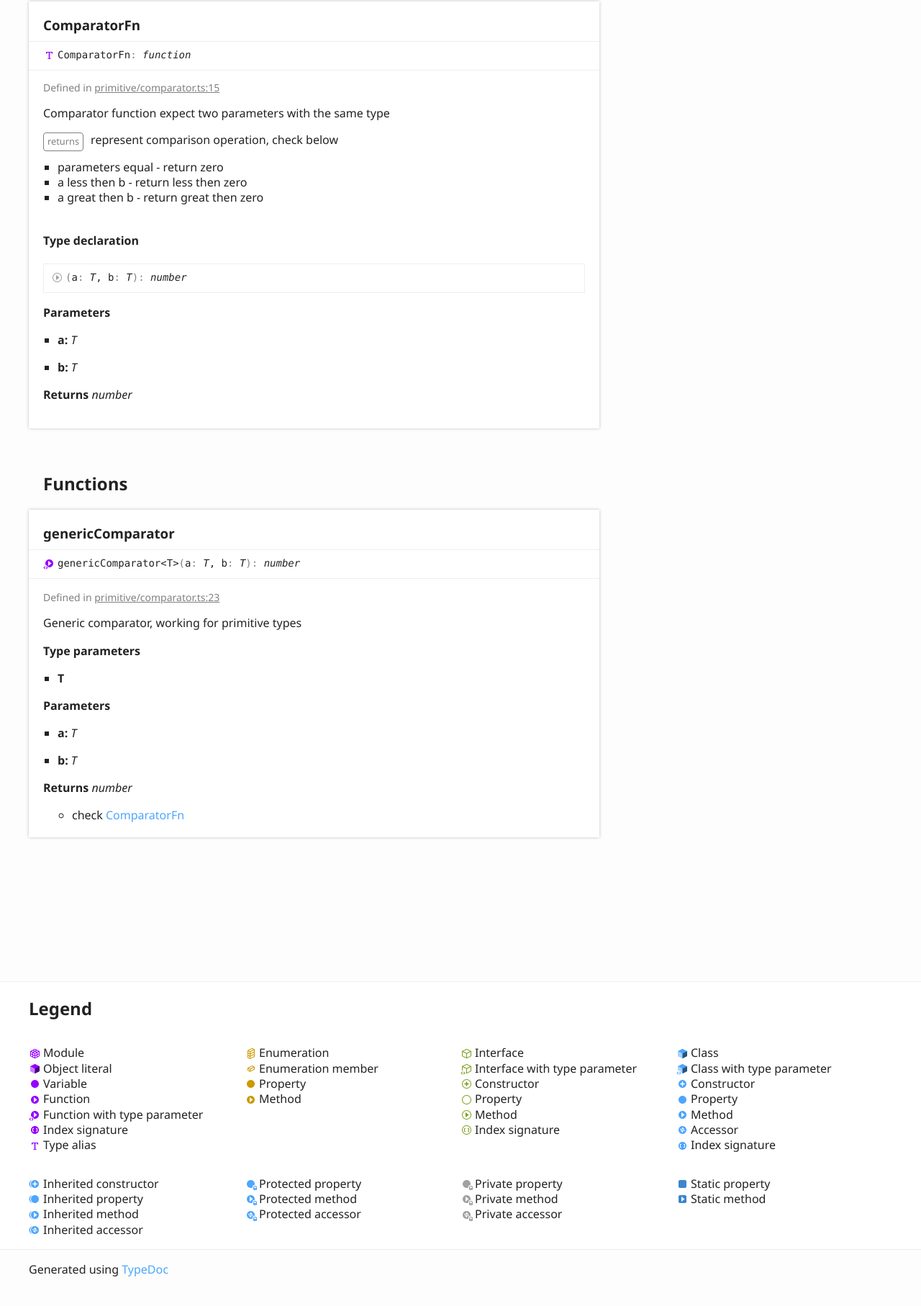
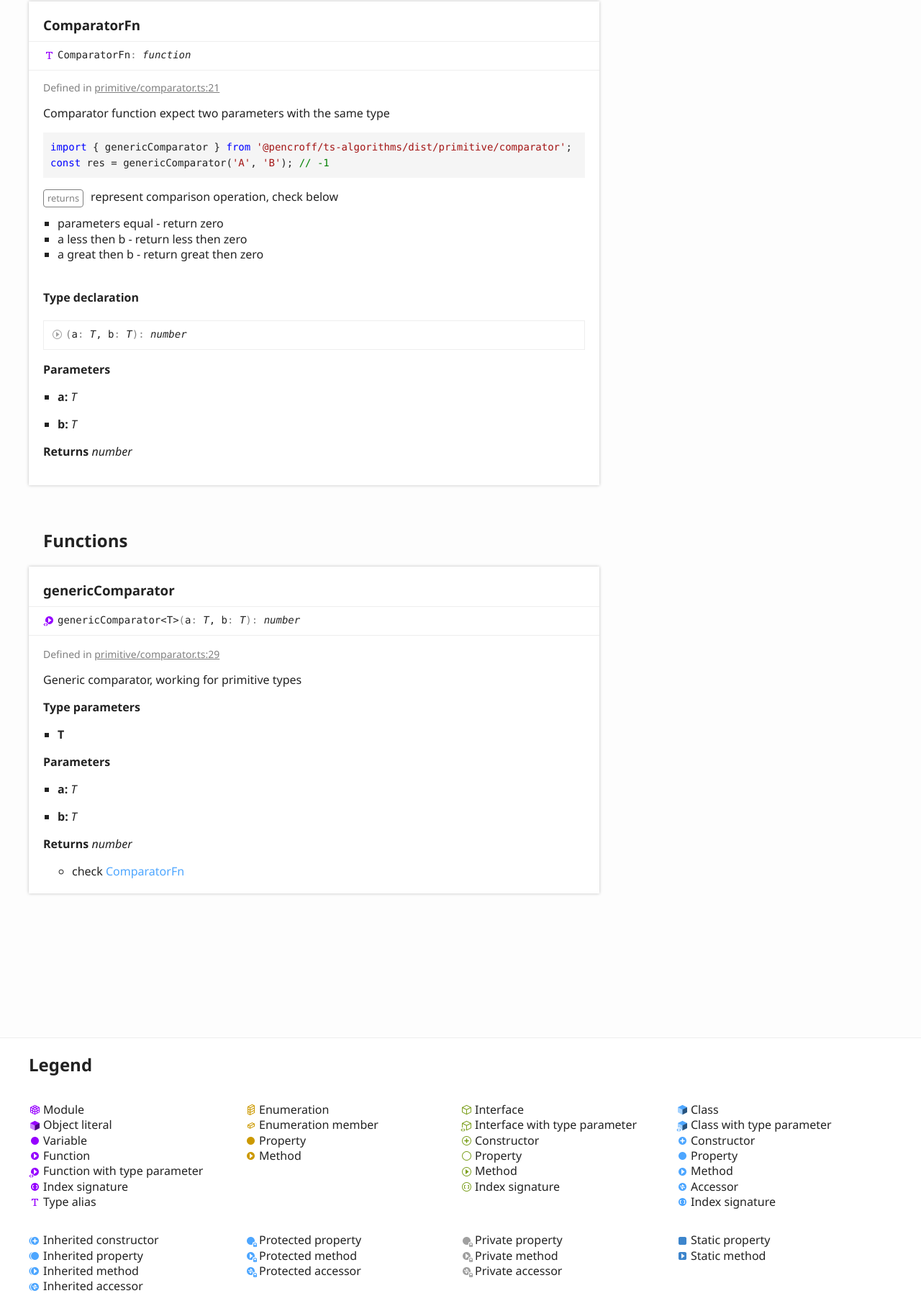
Before and after one commit to Pencroff/ts-algorithms, a website: page docs/modules/primitive.html in a window 1280 px wide. Shown: the part 693-2507 px from the top of the page at 72% size. Before the commit the page ends 2483 px from the top, so only its background shows below. Drawn offline with Linux system fonts and the light colour scheme.

Commit message:
[update] add example of import

```diff
--- a/docs/modules/primitive.html
+++ b/docs/modules/primitive.html
@@ -100,13 +100,15 @@
 					<div class="tsd-signature tsd-kind-icon">Comparator<wbr>Fn<span class="tsd-signature-symbol">:</span> <span class="tsd-signature-type">function</span></div>
 					<aside class="tsd-sources">
 						<ul>
-							<li>Defined in <a href="https://github.com/Pencroff/ts-algorithms/blob/3cba405/src/primitive/comparator.ts#L15">primitive/comparator.ts:15</a></li>
+							<li>Defined in <a href="https://github.com/Pencroff/ts-algorithms/blob/6f39657/src/primitive/comparator.ts#L21">primitive/comparator.ts:21</a></li>
 						</ul>
 					</aside>
 					<div class="tsd-comment tsd-typography">
 						<div class="lead">
 							<p>Comparator function expect two parameters with the same type</p>
 						</div>
+						<pre><code class="language-typescript"><span class="hljs-keyword">import</span> { genericComparator } <span class="hljs-keyword">from</span> <span class="hljs-string">'@pencroff/ts-algorithms/dist/primitive/comparator'</span>;
+<span class="hljs-keyword">const</span> res = genericComparator(<span class="hljs-string">'A'</span>, <span class="hljs-string">'B'</span>); <span class="hljs-comment">// -1</span></code></pre>
 						<dl class="tsd-comment-tags">
 							<dt>returns</dt>
 							<dd><p>represent comparison operation, check below</p>
@@ -156,7 +158,7 @@
 						<li class="tsd-description">
 							<aside class="tsd-sources">
 								<ul>
-									<li>Defined in <a href="https://github.com/Pencroff/ts-algorithms/blob/3cba405/src/primitive/comparator.ts#L23">primitive/comparator.ts:23</a></li>
+									<li>Defined in <a href="https://github.com/Pencroff/ts-algorithms/blob/6f39657/src/primitive/comparator.ts#L29">primitive/comparator.ts:29</a></li>
 								</ul>
 							</aside>
 							<div class="tsd-comment tsd-typography">
@@ -215,7 +217,7 @@
 		</div>
 	</div>
 </div>
-<footer class="with-border-bottom">
+<footer>
 	<div class="container">
 		<h2>Legend</h2>
 		<div class="tsd-legend-group">
@@ -274,9 +276,6 @@
 		</div>
 	</div>
 </footer>
-<div class="container tsd-generator">
-	<p>Generated using <a href="http://typedoc.org/" target="_blank">TypeDoc</a></p>
-</div>
 <div class="overlay"></div>
 <script src="../assets/js/main.js"></script>
 <script>if (location.protocol == 'file:') document.write('<script src="../assets/js/search.js"><' + '/script>');</script>
--- a/package.json
+++ b/package.json
@@ -27,7 +27,7 @@
   "bugs": {
     "url": "https://github.com/Pencroff/ts-algorithms/issues"
   },
-  "homepage": "https://github.com/Pencroff/ts-algorithms#readme",
+  "homepage": "https://ts-algorithms.pencroff.com",
   "dependencies": {
     "tslib": "^1.10.0"
   },
--- a/tsconfig.json
+++ b/tsconfig.json
@@ -15,7 +15,8 @@
   "typedocOptions": {
     "mode": "modules",
     "out": "docs",
-    "plugin": "typedoc-plugin-external-module-name"
+    "plugin": "typedoc-plugin-external-module-name",
+    "hideGenerator": true
   },
   "include": [
     "src/**/*"
```
Also changed, not shown: docs/globals.html (+1 -4 lines), docs/index.html (+2 -5 lines), docs/modules/search.html (+4 -7 lines), src/primitive/comparator.ts (+9 -3 lines), README.md.
